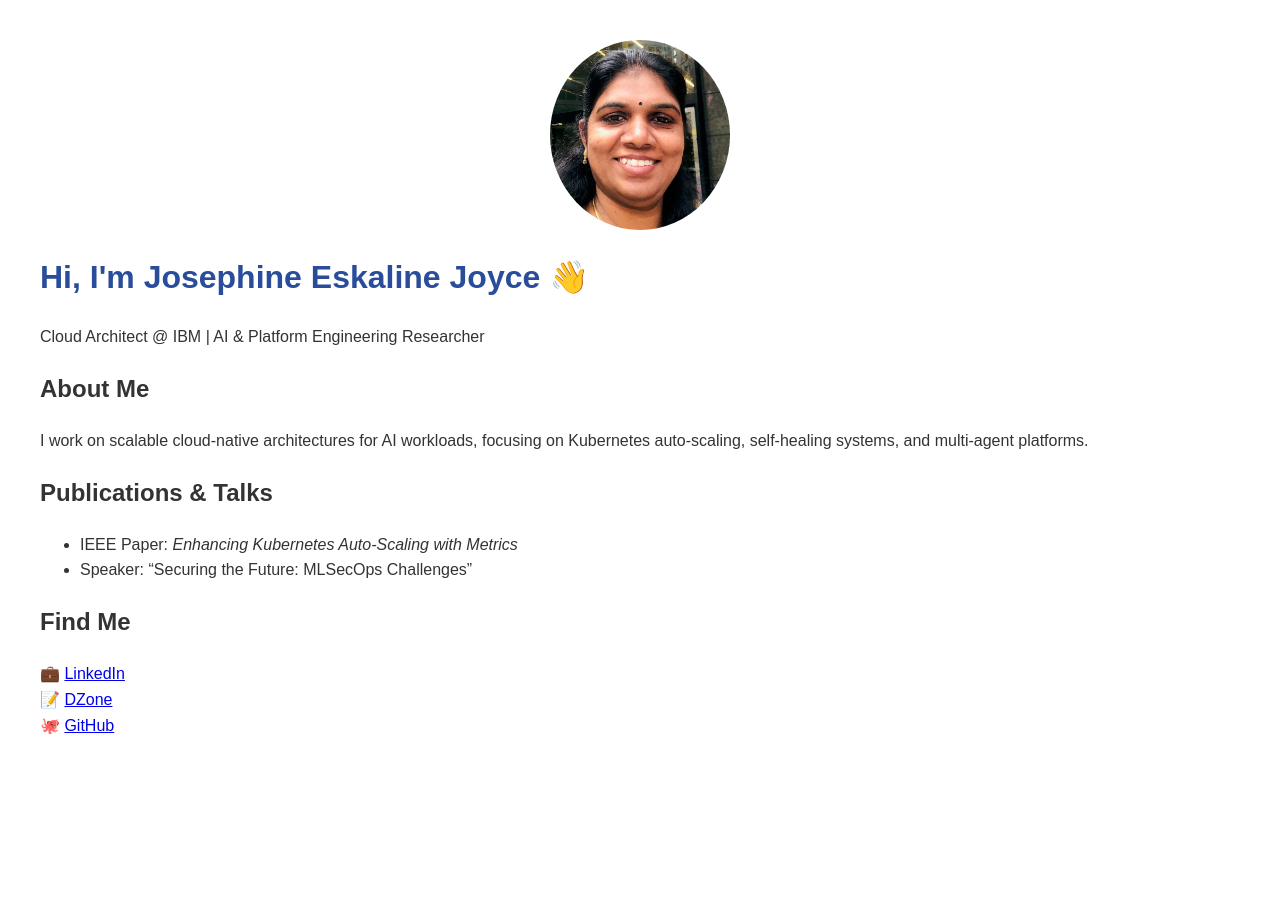
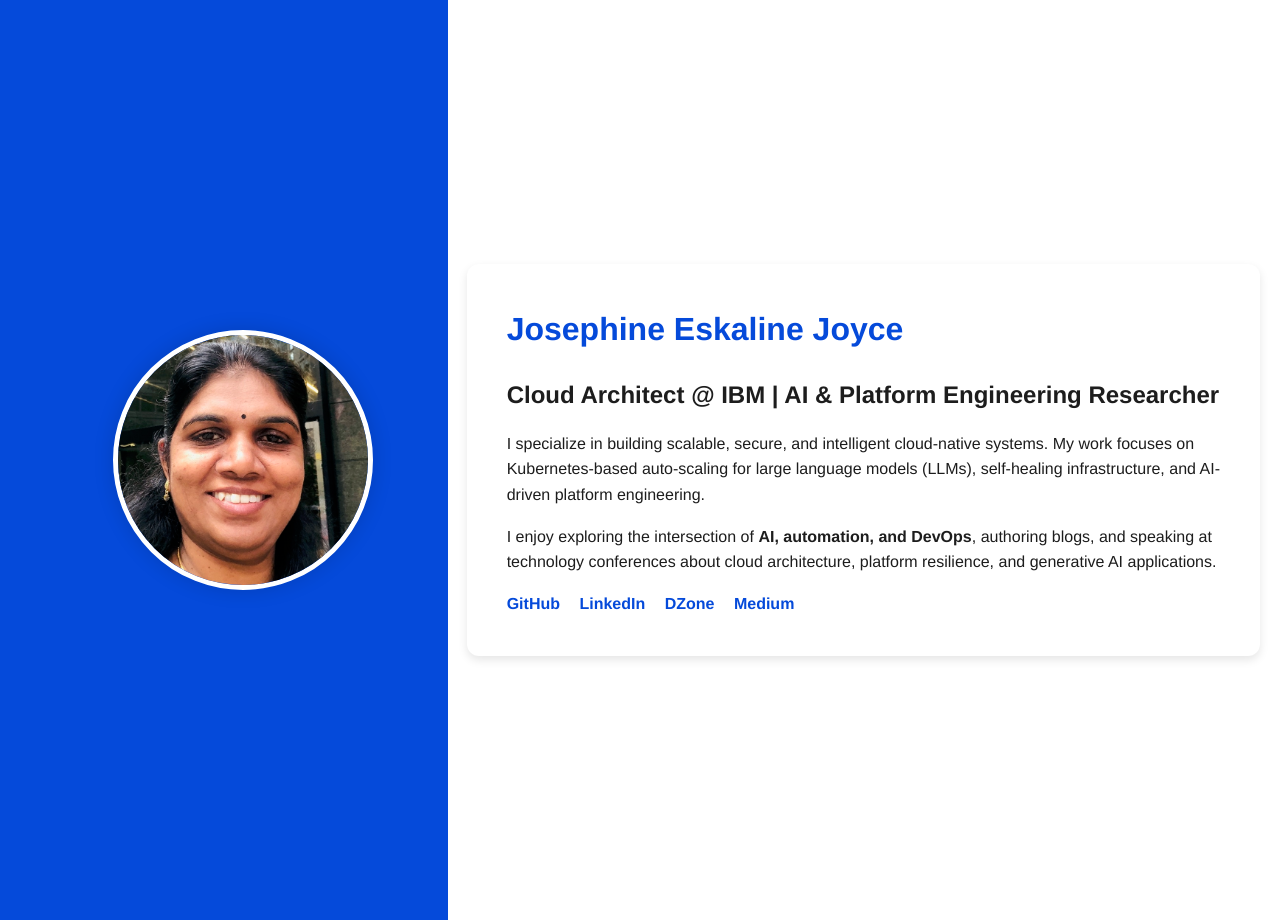
Before and after one commit to jojustin/jojustin.github.io, a plain HTML site: page index.html in a window 1280 px wide. Before the commit the page ends 800 px from the top, so only its background shows below. Drawn offline with Linux system fonts and the light colour scheme.

Commit message:
Update index.html

```diff
--- a/index.html
+++ b/index.html
@@ -1,41 +1,123 @@
 <!DOCTYPE html>
 <html lang="en">
 <head>
-  <meta charset="UTF-8">
-  <meta name="viewport" content="width=device-width, initial-scale=1.0">
-  <title>About Me - Josephine Eskaline Joyce</title>
+  <meta charset="UTF-8" />
+  <meta name="viewport" content="width=device-width, initial-scale=1.0" />
+  <title>About Me – Josephine Eskaline Joyce</title>
+
   <style>
-    body { font-family: Arial, sans-serif; margin: 40px; line-height: 1.6; color: #333; }
-    h1 { color: #2a4d9b; }
-    section { margin-bottom: 20px; }
+    :root {
+      --ibm-blue: #054ada;
+      --ibm-gray: #f5f7fa;
+      --ibm-dark: #1d1d1d;
+    }
+
+    body {
+      margin: 0;
+      font-family: "Helvetica Neue", Arial, sans-serif;
+      background-color: var(--ibm-gray);
+      color: var(--ibm-dark);
+      line-height: 1.6;
+    }
+
+    .container {
+      display: flex;
+      flex-wrap: wrap;
+      align-items: center;
+      justify-content: center;
+      min-height: 100vh;
+      padding: 60px 20px;
+      background: linear-gradient(90deg, var(--ibm-blue) 35%, white 35%);
+    }
+
+    .photo {
+      flex: 1 1 300px;
+      display: flex;
+      justify-content: center;
+      align-items: center;
+      padding: 20px;
+    }
+
+    .photo img {
+      width: 250px;
+      height: 250px;
+      object-fit: cover;
+      border-radius: 50%;
+      border: 5px solid white;
+      box-shadow: 0 0 20px rgba(0, 0, 0, 0.15);
+    }
+
+    .content {
+      flex: 2 1 500px;
+      background-color: white;
+      padding: 40px;
+      border-radius: 12px;
+      box-shadow: 0 4px 10px rgba(0, 0, 0, 0.1);
+    }
+
+    h1 {
+      color: var(--ibm-blue);
+      margin-top: 0;
+    }
+
+    h2 {
+      color: var(--ibm-dark);
+      margin-bottom: 10px;
+    }
+
+    .links a {
+      display: inline-block;
+      margin-right: 15px;
+      text-decoration: none;
+      color: var(--ibm-blue);
+      font-weight: 600;
+    }
+
+    .links a:hover {
+      text-decoration: underline;
+    }
+
+    @media (max-width: 768px) {
+      .container {
+        flex-direction: column;
+        background: var(--ibm-blue);
+      }
+
+      .content {
+        margin-top: 20px;
+      }
+    }
   </style>
 </head>
 <body>
-    <img src="ProfilePhoto.jpg" alt="Josephine Eskaline Joyce" width="180" style="border-radius: 50%; display: block; margin: 0 auto;">
+  <div class="container">
+    <div class="photo">
+      <!-- Replace "joyce.jpg" with your uploaded image filename -->
+      <img src="ProfilePhoto.jpg" alt="Josephine Eskaline Joyce" />
+    </div>
 
-  <h1>Hi, I'm Josephine Eskaline Joyce 👋</h1>
-  <p>Cloud Architect @ IBM | AI & Platform Engineering Researcher</p>
+    <div class="content">
+      <h1>Josephine Eskaline Joyce</h1>
+      <h2>Cloud Architect @ IBM | AI & Platform Engineering Researcher</h2>
+      <p>
+        I specialize in building scalable, secure, and intelligent cloud-native systems.
+        My work focuses on Kubernetes-based auto-scaling for large language models (LLMs),
+        self-healing infrastructure, and AI-driven platform engineering.
+      </p>
 
-  <section>
-    <h2>About Me</h2>
-    <p>I work on scalable cloud-native architectures for AI workloads, focusing on Kubernetes auto-scaling, self-healing systems, and multi-agent platforms.</p>
-  </section>
+      <p>
+        I enjoy exploring the intersection of <strong>AI, automation, and DevOps</strong>,
+        authoring blogs, and speaking at technology conferences about cloud architecture,
+        platform resilience, and generative AI applications.
+      </p>
 
-  <section>
-    <h2>Publications & Talks</h2>
-    <ul>
-      <li>IEEE Paper: <em>Enhancing Kubernetes Auto-Scaling with Metrics</em></li>
-      <li>Speaker: “Securing the Future: MLSecOps Challenges”</li>
-    </ul>
-  </section>
-
-  <section>
-    <h2>Find Me</h2>
-    <p>
-      💼 <a href="https://www.linkedin.com/in/josephine-eskaline-joyce" target="_blank">LinkedIn</a><br>
-      📝 <a href="https://dzone.com/users/jojustin" target="_blank">DZone</a><br>
-      🐙 <a href="https://github.com/jojustin" target="_blank">GitHub</a>
-    </p>
-  </section>
+      <div class="links">
+        <a href="https://github.com/jojustin" target="_blank">GitHub</a>
+        <a href="https://www.linkedin.com/in/josephine-eskaline-joyce" target="_blank">LinkedIn</a>
+        <a href="https://dzone.com/users/jojustin" target="_blank">DZone</a>
+        <a href="https://medium.com/@jojustin" target="_blank">Medium</a>
+      </div>
+    </div>
+  </div>
 </body>
 </html>
```
